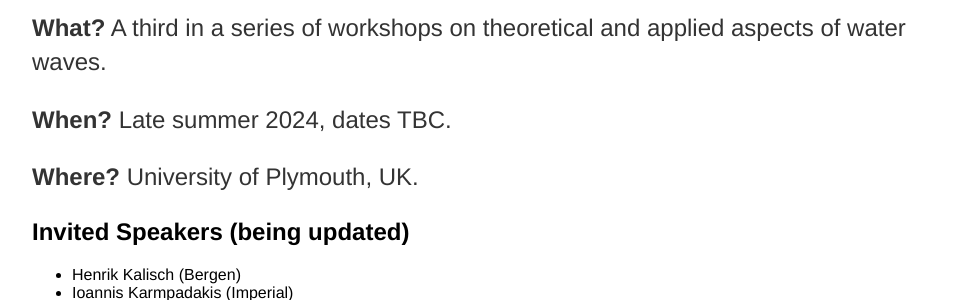
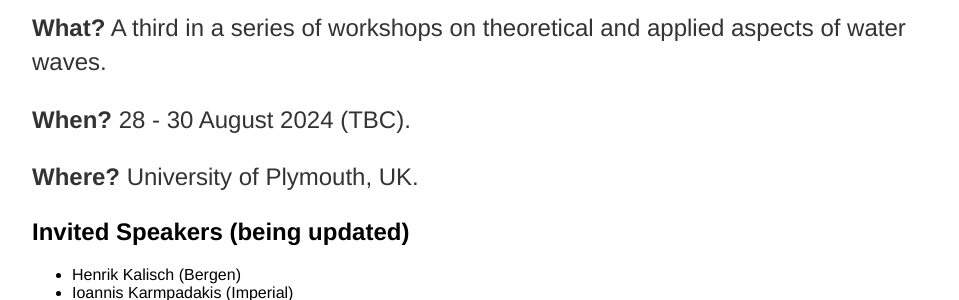
Before and after one commit to rstuhlmeier/rstuhlmeier.github.io, a Jekyll site: the page built from conferences/workshop2024.html, in a window 1280 px wide. Shown: the part 241-541 px from the top of the page, without its empty margins (160-1119 px from the left). Built offline with Jekyll 4.4.1, drawn with Linux system fonts in a browser that asks for light colours.

Commit message:
Added tentative dates

```diff
--- a/conferences/workshop2024.html
+++ b/conferences/workshop2024.html
@@ -6,7 +6,7 @@ title: Workshop Water Waves 2024 - Mathematical Theory and Applications
 <h1>Water Waves - Mathematical Theory and Applications 2024</h1>
 
 <p><b>What?</b>   A third in a series of workshops on theoretical and applied aspects of water waves. </p>
-<p><b>When?</b>   Late summer 2024, dates TBC. </p>
+<p><b>When?</b>   28 - 30 August 2024 (TBC). </p>
 <p><b>Where?</b>  University of Plymouth, UK.
 
 
```
